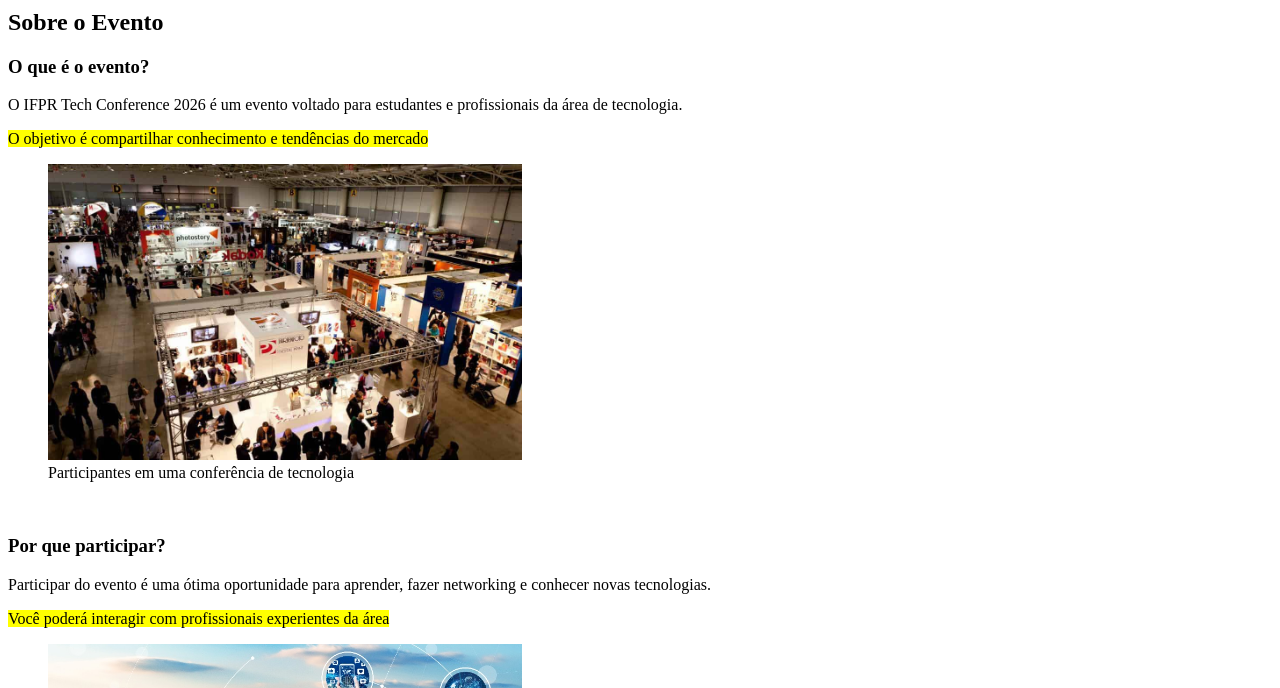
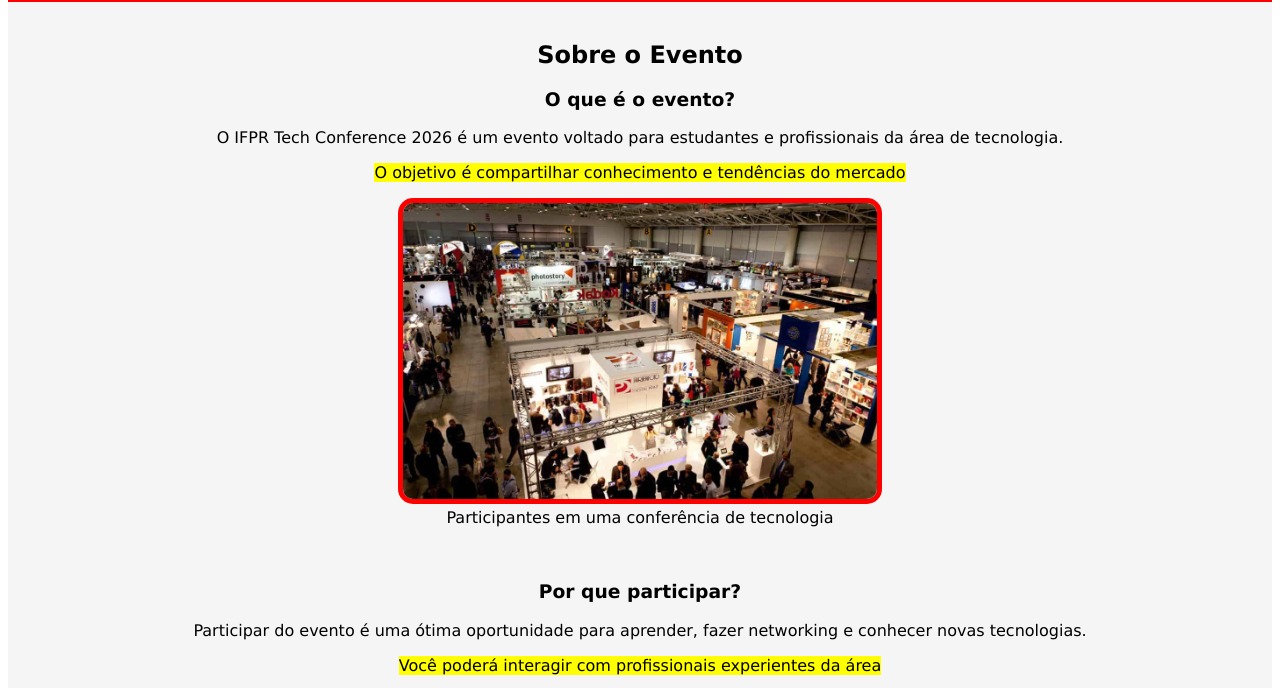
Before and after one commit to enzolohmann/pastas-geral, a plain HTML site: page eventos.html in a window 1280 px wide. Shown: the part 161-849 px from the top of the page. Drawn offline with Linux system fonts and the light colour scheme.

Commit message:
adicionando css

```diff
--- a/eventos.html
+++ b/eventos.html
@@ -3,6 +3,7 @@
 <head>
     <meta charset="UTF-8">
     <meta name="viewport" content="width=device-width, initial-scale=1.0">
+    <link rel="stylesheet" href="eventos.css">
     <title>eventos.html</title>
 </head>
 <body>
```
